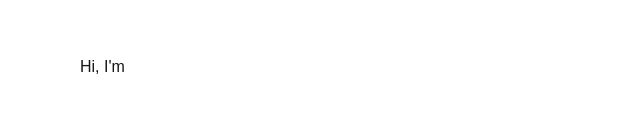
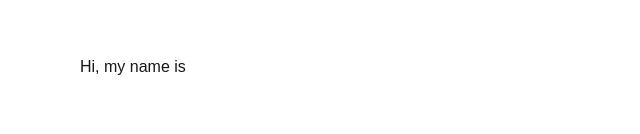
Before and after one commit to heatherpriceonline/heatherpriceonline.github.io, a Next.js app: page / in a window 1280 px wide. Shown: the part 109-243 px from the top of the page, without its empty margins (0-640 px from the left). Built offline with nearby package versions, Linux system fonts and the light colour scheme; a web font is replaced by a local one.

Commit message:
Fix non-escaped character

```diff
--- a/src/app/page.tsx
+++ b/src/app/page.tsx
@@ -2,7 +2,7 @@ export default function Home() {
   return (
     <div className="grid grid-rows-[20px_1fr_20px] min-h-screen p-8 pb-20 gap-16 sm:p-20 font-[family-name:var(--font-geist-sans)]">
       <main className="flex flex-col gap-8 row-start-2 sm:items-start">
-        <h3>Hi, I'm</h3>
+        <h3>Hi, my name is</h3>
         <h1>Heather Price.</h1>
         <p>A software engineer with 11 years of professional experience.</p>
         <a
```
